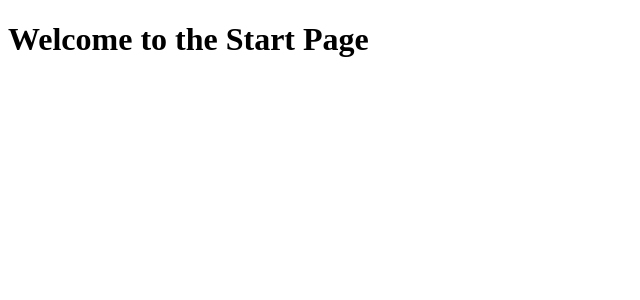
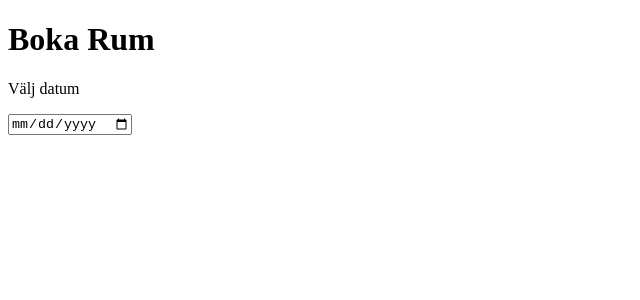
Before and after one commit to jimmybookkyh-crypto/fe25TSGrupp2Projekt, a React (Vite) app: page / in a window 1280 px wide. Shown: the top 300 px of the page, without its empty margins (0-640 px from the left). Built offline with nearby package versions, Linux system fonts and the light colour scheme.

Commit message:
start page built with a useEffect date select navigation using input date to link to the selecte date from ResourceList

```diff
--- a/src/pages/Start.tsx
+++ b/src/pages/Start.tsx
@@ -1,9 +1,28 @@
-
+import { useState } from "react";
+import { useNavigate } from "react-router";
 
 export default function Start() {
+  const [date, setDate] = useState("");
+  const navigate = useNavigate();
+
+  function handleDateChange(event: React.ChangeEvent<HTMLInputElement>) {
+    const selectedDate = event.target.value;
+    setDate(selectedDate);
+
+    if (selectedDate) {
+      navigate('/resources?date=${selectedDate}');
+    }
+  }
+
   return (
     <div>
-      <h1>Welcome to the Start Page</h1>
+      <h1>Boka Rum</h1>
+      <p>Välj datum</p>
+      <input
+        type="date"
+        value={date}
+        onChange={handleDateChange}
+      />
     </div>
   );
 }
```
